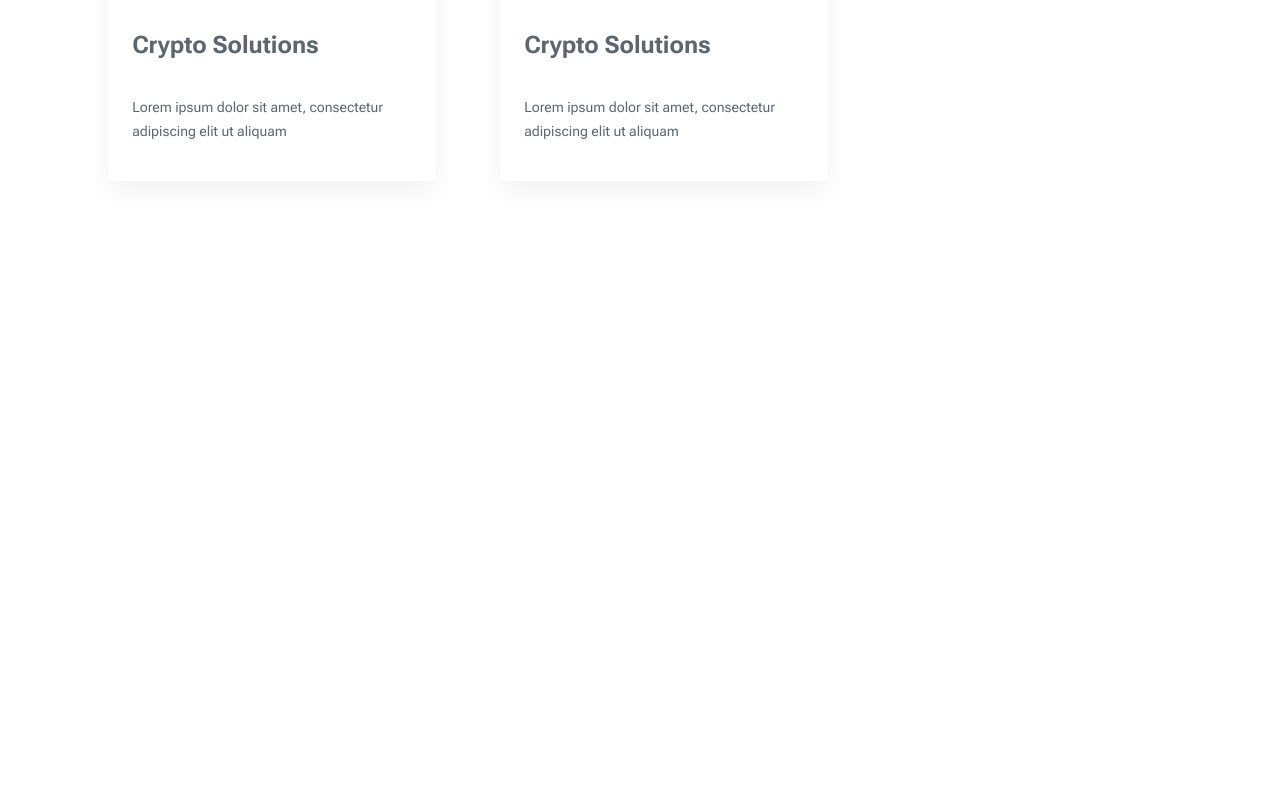
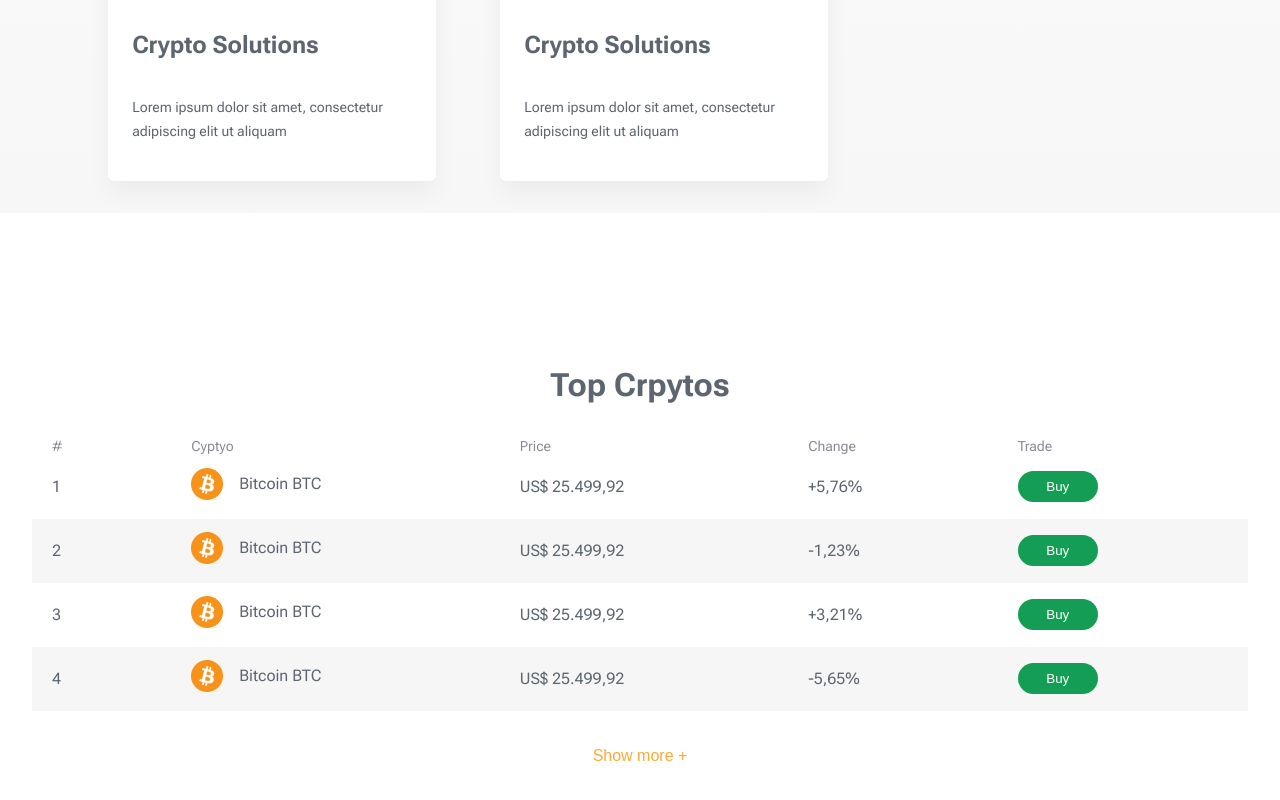
Before and after one commit to AntaresT/platformChalleng-CS, a Next.js app: page / in a window 1280 px wide. Shown: the part 1982-2782 px from the top of the page. Before the commit the page ends 2195 px from the top, so only its background shows below. Built offline with nearby package versions, Linux system fonts and the light colour scheme.

Commit message:
feature: top cryptos table

```diff
--- a/package.json
+++ b/package.json
@@ -9,6 +9,7 @@
     "lint": "next lint"
   },
   "dependencies": {
+    "@emotion/react": "^11.11.1",
     "@types/node": "20.4.5",
     "@types/react": "18.2.16",
     "@types/react-dom": "18.2.7",
--- a/src/app/page.tsx
+++ b/src/app/page.tsx
@@ -1,6 +1,7 @@
 import Header from '@/components/Header'
 import Banner from '@/components/Banner'
 import Informational from '@/components/Informational'
+import TopCryptos from '@/components/TopCryptos'
 
 export default function Home() {
   return (
@@ -8,6 +9,7 @@ export default function Home() {
       <Header />
       <Banner />
       <Informational />
+      <TopCryptos />
     </>
   )
 }
--- a/src/components/CoinTicker/index.tsx
+++ b/src/components/CoinTicker/index.tsx
@@ -1,10 +1,12 @@
 'use client'
 import { Coin, Container, LiveStock, Name, Price } from "./style";
 import Marquee from "react-fast-marquee";
+import { StyleSheetManager } from 'styled-components';
 
 export default function CoinTicker() {
 
   return(
+    <StyleSheetManager>
       <Container>
         <Marquee pauseOnHover={true}>
           <Coin>
@@ -24,5 +26,6 @@ export default function CoinTicker() {
           </Coin>
         </Marquee>
       </Container>
+    </StyleSheetManager>
  )
 }
--- a/src/components/CoinTicker/style.tsx
+++ b/src/components/CoinTicker/style.tsx
@@ -1,8 +1,7 @@
-
 import styled from "styled-components"
 
 interface StockType {
-  status: boolean;
+  status?: boolean;
 }
 
 export const Container = styled.div`
--- a/src/components/Informational/style.tsx
+++ b/src/components/Informational/style.tsx
@@ -2,6 +2,7 @@
 import styled from 'styled-components'
 
 export const Container = styled.div`
+  background: linear-gradient(180deg, rgba(255, 255, 255, 0.00) 0%, #F7F7F7 100%);
   display: flex;
   justify-content: center;
   margin-top: 120px;
--- /dev/null
+++ b/src/components/TopCryptos/index.tsx
@@ -0,0 +1,64 @@
+'use client'
+import { useState } from 'react';
+import { Container, ShowItemsBtn, Table, Td, Text, Th, Title, Tr, TraderBtn} from './style'
+import Bitcoin from '../../assets/bitcoin.png'
+import Image from 'next/image'
+
+export default function TopCryptos() {
+  const data = [
+    { name: "Bitcoin BTC", price: 'US$ 25.499,92', change: '+5,76%'},
+    { name: "Bitcoin BTC", price: 'US$ 25.499,92', change: '-1,23%'},
+    { name: "Bitcoin BTC", price: 'US$ 25.499,92', change: '+3,21%'},
+    { name: "Bitcoin BTC", price: 'US$ 25.499,92', change: '-5,65%'},
+    { name: "Bitcoin BTC", price: 'US$ 25.499,92', change: '+4,10%'},
+    { name: "Bitcoin BTC", price: 'US$ 25.499,92', change: '-6,12%'},
+    { name: "Bitcoin BTC", price: 'US$ 25.499,92', change: '+1,11%'},
+    { name: "Bitcoin BTC", price: 'US$ 25.499,92', change: '+2,76%'},
+    { name: "Bitcoin BTC", price: 'US$ 25.499,92', change: '+3,76%'},
+    { name: "Bitcoin BTC", price: 'US$ 25.499,92', change: '-2,86%'},
+    { name: "Bitcoin BTC", price: 'US$ 25.499,92', change: '-4,76%'},
+  ]
+
+  const [showAll, setShowAll] = useState(false);
+  const initialItemsToShow = 4;
+  const itemsToShow = showAll ? data.length : initialItemsToShow;
+
+  const handleShowMore = () => {
+    setShowAll(!showAll);
+  };
+
+  return(
+    <Container>
+      <Title>Top Crpytos</Title>
+      <Table>
+        <thead>
+          <tr>
+            <Th>#</Th>
+            <Th>Cyptyo</Th>
+            <Th>Price</Th>
+            <Th>Change</Th>
+            <Th>Trade</Th>
+          </tr>
+        </thead>
+        <tbody>
+        {data.slice(0, itemsToShow).map((item, index) => (
+            <Tr key={index} lineindex={index % 2 === 0? '#FFF' : '#F6F6F6'}>
+              <Td>{index+1}</Td>
+              <Td style={{display: 'flex'}}>
+                <Image src={Bitcoin} alt='crypto' />
+                <Text>{item.name}</Text>
+              </Td>
+              <Td>{item.price}</Td>
+              <Td>{item.change}</Td>
+              <Td>
+                <TraderBtn>Buy</TraderBtn>
+              </Td>
+            </Tr>
+          ))}
+        </tbody>
+      </Table>
+      <ShowItemsBtn onClick={handleShowMore}>{showAll? 'Show less' : 'Show more +'}</ShowItemsBtn>
+
+    </Container>
+  )
+}
--- /dev/null
+++ b/src/components/TopCryptos/style.tsx
@@ -0,0 +1,99 @@
+'use client'
+import styled from "styled-components"
+
+interface TableRowProps {
+  lineindex: string;
+}
+
+export const Container = styled.div`
+  align-items: center;
+  display: flex;
+  flex-direction: column;
+  justify-content: center;
+  margin-top: 120px;
+  margin-bottom: 120px;
+`
+
+export const Title = styled.h3`
+  color: #5D6670;
+  text-align: center;
+  font-size: 32px;
+  font-style: normal;
+  font-weight: 700;
+  line-height: 40px;
+`
+
+export const Table = styled.table`
+  border-collapse: collapse;
+  text-align: start;
+  width: 1216px;
+`
+
+export const Tr = styled.tr<TableRowProps>`
+  background-color: ${props => props.lineindex};
+  height: 64px;
+`
+
+export const Th = styled.th`
+  color: #8C8A97;
+  text-align: start;
+  font-size: 14px;
+  font-style: normal;
+  font-weight: 400;
+  line-height: 16px;
+  padding-left: 20px;
+`
+
+export const Td = styled.td`
+  color: #5D6670;
+  justify-content: start;
+  align-items: center;
+  font-size: 16px;
+  font-style: normal;
+  font-weight: 400;
+  line-height: 24px;
+  padding-left: 20px;
+  padding-right: 60px;
+
+`
+
+export const Text = styled.p`
+  margin-left: 16px;
+`
+
+export const ShowItemsBtn = styled.button`
+  border: none;
+  cursor: pointer;
+  background-color: white;
+  margin-top: 32px;
+  color: #FBAB34;
+  text-align: center;
+  font-size: 16px;
+  font-style: normal;
+  font-weight: 400;
+  line-height: 24px;
+
+  &:hover{
+    transform: scale(1.1);
+    transition: all 0.5s ease;
+  }
+`
+
+export const TraderBtn = styled.button`
+  border-radius: 32px;
+  background: #149E55;
+  border: none;
+  color: white;
+  cursor: pointer;
+  display: flex;
+  width: 80px;
+  padding: 8px 16px;
+  justify-content: center;
+  align-items: center;
+  gap: 8px;
+
+  &:hover{
+    transform: scale(1.1);
+    transition: all 0.5s ease;
+  }
+`
--- a/src/lib/registry.tsx
+++ b/src/lib/registry.tsx
@@ -3,6 +3,7 @@
 import React, { useState } from 'react'
 import { useServerInsertedHTML } from 'next/navigation'
 import { ServerStyleSheet, StyleSheetManager } from 'styled-components'
+import isValidProp from "@emotion/is-prop-valid";
 
 export default function StyledComponentsRegistry({
   children,
@@ -22,7 +23,7 @@ export default function StyledComponentsRegistry({
   if (typeof window !== 'undefined') return <>{children}</>
 
   return (
-    <StyleSheetManager sheet={styledComponentsStyleSheet.instance}>
+    <StyleSheetManager sheet={styledComponentsStyleSheet.instance} shouldForwardProp={isValidProp}>
       {children}
     </StyleSheetManager>
   )
```
Also changed, not shown: src/assets/bitcoin.png (added), 1 other file (tests, documents, lock files or other folders). Lines whose indentation alone changed are shown as unchanged.
